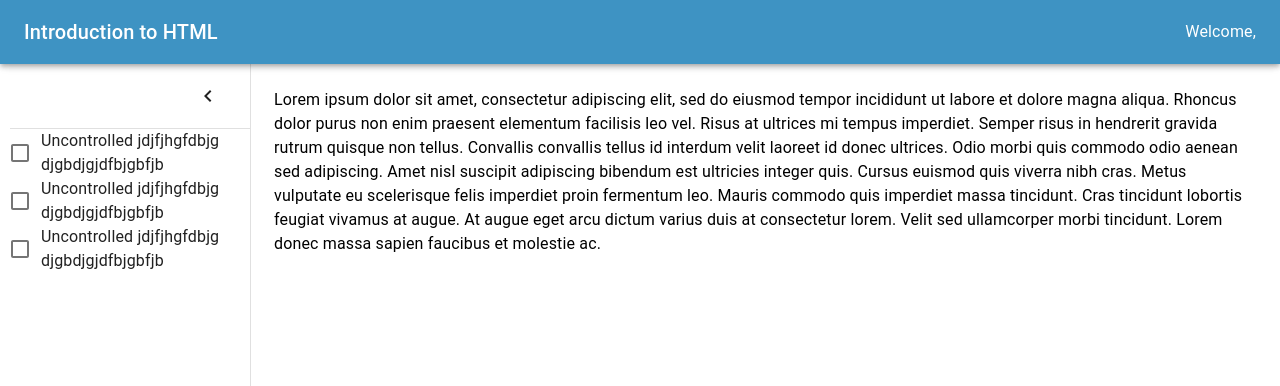
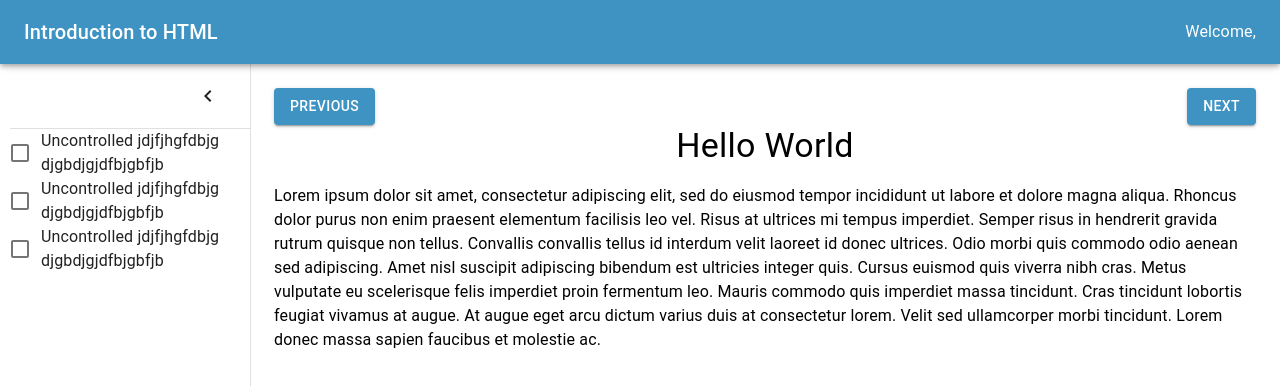
Before and after one commit to lavanya-sood/Thesis_EducationalInterface, a React (Create React App) app in the folder frontend/: page /module in a window 1280 px wide. Shown: the top 386 px of the page. Built offline with nearby package versions, Linux system fonts and the light colour scheme.

Commit message:
Added Text Instructions Page

```diff
--- a/frontend/src/components/Module/Module.js
+++ b/frontend/src/components/Module/Module.js
@@ -9,6 +9,10 @@ import Divider from '@material-ui/core/Divider';
 import IconButton from '@material-ui/core/IconButton';
 import MenuIcon from '@material-ui/icons/Menu';
 import ChevronLeftIcon from '@material-ui/icons/ChevronLeft';
+import TextInstructions from './TextInstructions/TextInstructions.js';
+import MultipleChoice from './MultipleChoice/MultipleChoice.js';
+import VideoInstructions from './VideoInstructions/VideoInstructions.js';
+import CodingExercise from './CodingExercise/CodingExercise.js';
 
 const Module = () => {
     const classes = useStyles();
@@ -81,19 +85,11 @@ const Module = () => {
                         </div>
                 </Drawer>
                 <main className={classes.content}>
-
-                    <Typography paragraph>
-                    Lorem ipsum dolor sit amet, consectetur adipiscing elit, sed do eiusmod tempor incididunt
-                    ut labore et dolore magna aliqua. Rhoncus dolor purus non enim praesent elementum
-                    facilisis leo vel. Risus at ultrices mi tempus imperdiet. Semper risus in hendrerit
-                    gravida rutrum quisque non tellus. Convallis convallis tellus id interdum velit laoreet id
-                    donec ultrices. Odio morbi quis commodo odio aenean sed adipiscing. Amet nisl suscipit
-                    adipiscing bibendum est ultricies integer quis. Cursus euismod quis viverra nibh cras.
-                    Metus vulputate eu scelerisque felis imperdiet proin fermentum leo. Mauris commodo quis
-                    imperdiet massa tincidunt. Cras tincidunt lobortis feugiat vivamus at augue. At augue eget
-                    arcu dictum varius duis at consectetur lorem. Velit sed ullamcorper morbi tincidunt. Lorem
-                    donec massa sapien faucibus et molestie ac.
-                    </Typography>
+                    <div className={classes.buttonGroup}>
+                        <Button variant="contained" color="primary" className={classes.progressButton}> Previous </Button>
+                        <Button variant="contained" color="primary" className={classes.progressButton}> Next </Button>
+                    </div>
+                    <TextInstructions/>
                 </main>
             </div>
 
--- a/frontend/src/components/Module/TextInstructions/TextInstructions.js
+++ b/frontend/src/components/Module/TextInstructions/TextInstructions.js
@@ -0,0 +1,47 @@
+import React from 'react';
+import { AppBar,Paper ,Typography, Button, Toolbar,Grid, Container, TextField} from '@material-ui/core';
+import useStyles from './styles.js';
+import { useHistory } from "react-router-dom";
+
+const TextInstructions = () => {
+    const classes = useStyles();
+
+    const history = useHistory();
+
+    const NextPage = () =>{
+        const user = document.getElementById("userId").value;
+        localStorage.setItem('userId', user);
+        console.log(user);
+        let path = `module`;
+        history.push(path);
+    }
+
+    const PreviousPage = () =>{
+        const user = document.getElementById("userId").value;
+        localStorage.setItem('userId', user);
+        console.log(user);
+        let path = `module`;
+        history.push(path);
+    }
+
+    return (
+        <div className={classes.textInstructions}>
+            <Typography variant="h4"> Hello World </Typography>
+            <br/>
+            <Typography paragraph>
+                Lorem ipsum dolor sit amet, consectetur adipiscing elit, sed do eiusmod tempor incididunt
+                ut labore et dolore magna aliqua. Rhoncus dolor purus non enim praesent elementum
+                facilisis leo vel. Risus at ultrices mi tempus imperdiet. Semper risus in hendrerit
+                gravida rutrum quisque non tellus. Convallis convallis tellus id interdum velit laoreet id
+                donec ultrices. Odio morbi quis commodo odio aenean sed adipiscing. Amet nisl suscipit
+                adipiscing bibendum est ultricies integer quis. Cursus euismod quis viverra nibh cras.
+                Metus vulputate eu scelerisque felis imperdiet proin fermentum leo. Mauris commodo quis
+                imperdiet massa tincidunt. Cras tincidunt lobortis feugiat vivamus at augue. At augue eget
+                arcu dictum varius duis at consectetur lorem. Velit sed ullamcorper morbi tincidunt. Lorem
+                donec massa sapien faucibus et molestie ac.
+            </Typography>
+        </div>
+    );
+};
+
+export default TextInstructions;
--- a/frontend/src/components/Module/TextInstructions/styles.js
+++ b/frontend/src/components/Module/TextInstructions/styles.js
@@ -0,0 +1,9 @@
+import { makeStyles } from "@material-ui/core/styles";
+
+export default makeStyles((theme) => ({
+    textInstructions: {
+        display: 'flex',
+        flexDirection: 'column',
+        alignItems: 'center',
+    },
+}));
--- a/frontend/src/components/Module/styles.js
+++ b/frontend/src/components/Module/styles.js
@@ -53,5 +53,9 @@ export default makeStyles((theme) => ({
       },
       divider: {
           marginBottom: '20px',
+      },
+      buttonGroup: {
+        display: 'flex',
+        justifyContent: 'space-between',
       }
 }));
```
